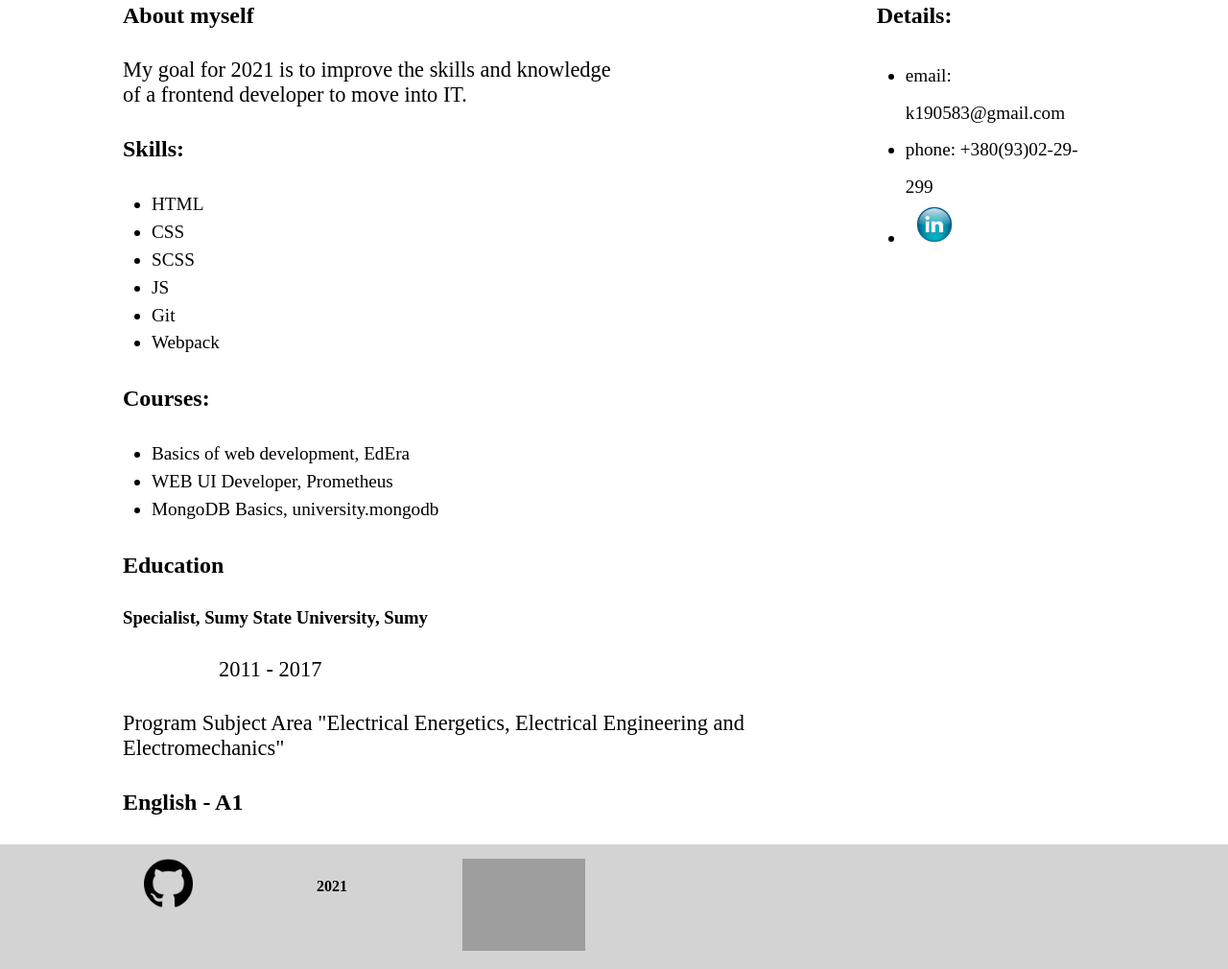
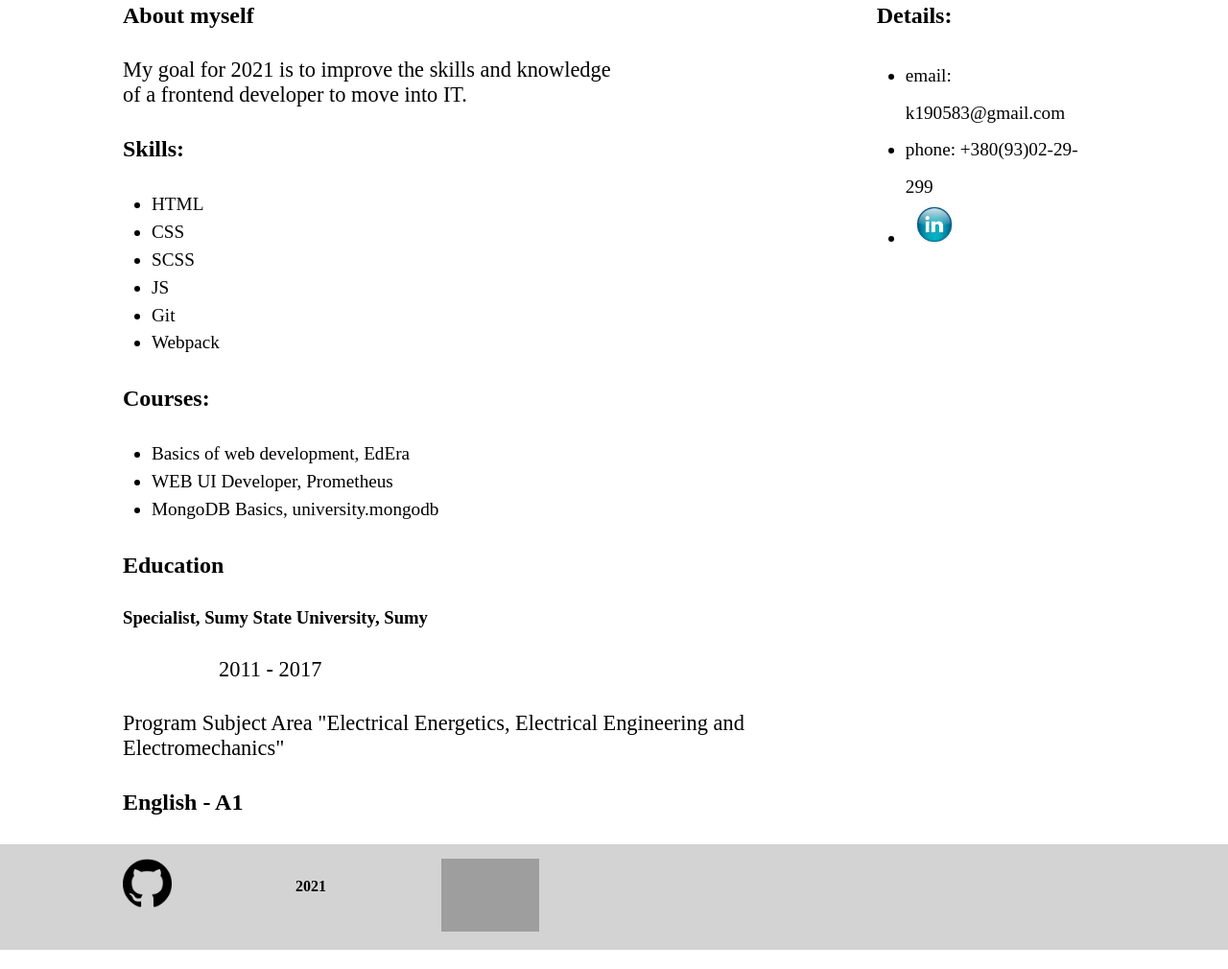
Before and after one commit to VitaliiKyba/rsschool-cv, a plain HTML site: page index.html in a window 1280 px wide. Shown: the part 374-1384 px from the top of the page at 96% size. Drawn offline with Linux system fonts and the light colour scheme; grey boxes are pictures that could not be loaded.

Commit message:
fix: fix some problems with footer, and add some semantic tags

```diff
--- a/index.html
+++ b/index.html
@@ -34,14 +34,14 @@
   </head>
   <body>
     <main>
-      <div class="header">
+      <header class="header">
         <img src="src/r.jpg" alt="Vitalii Kyba" />
         <div class="title">
           <h1>Vitalii Kyba</h1>
         </div>
-      </div>
+      </header>
       <hr />
-      <div class="main-section">
+      <section class="main-section">
         <div class="wrapper">
           <h2>Details:</h2>
           <ul class="details">
@@ -97,9 +97,10 @@
             <h2>English - A1</h2>
           </div>
         </div>
-      </div>
+      </section>
     </main>
     <footer class="footer">
+      <nav class="navwrap">
         <div class="github">
           <a href="https://github.com/VitaliiKyba/rsschool-cv">
             <img class="github-img" src="src/github.png" alt="Github" />
@@ -113,6 +114,7 @@
             <img src="https://rs.school/images/rs_school_js.svg" alt="logo" />
           </a>
         </div>
+      </nav>
     </footer>
   </body>
 </html>
--- a/style.css
+++ b/style.css
@@ -71,13 +71,18 @@ ul li {
   background: lightgray;
   padding-top: 15px;
   padding-bottom: 15px;
+}
+
+.navwrap {
+  width: 80vw;
+  margin: 0 auto;
   display: flex;
   align-content: center;
 }
 
 .github {
   display: flex;
-  margin: 0px 120px 0px 150px;
+  margin-right: 120px;
 }
 
 .github-img {
```
Lines whose indentation alone changed are shown as unchanged.
